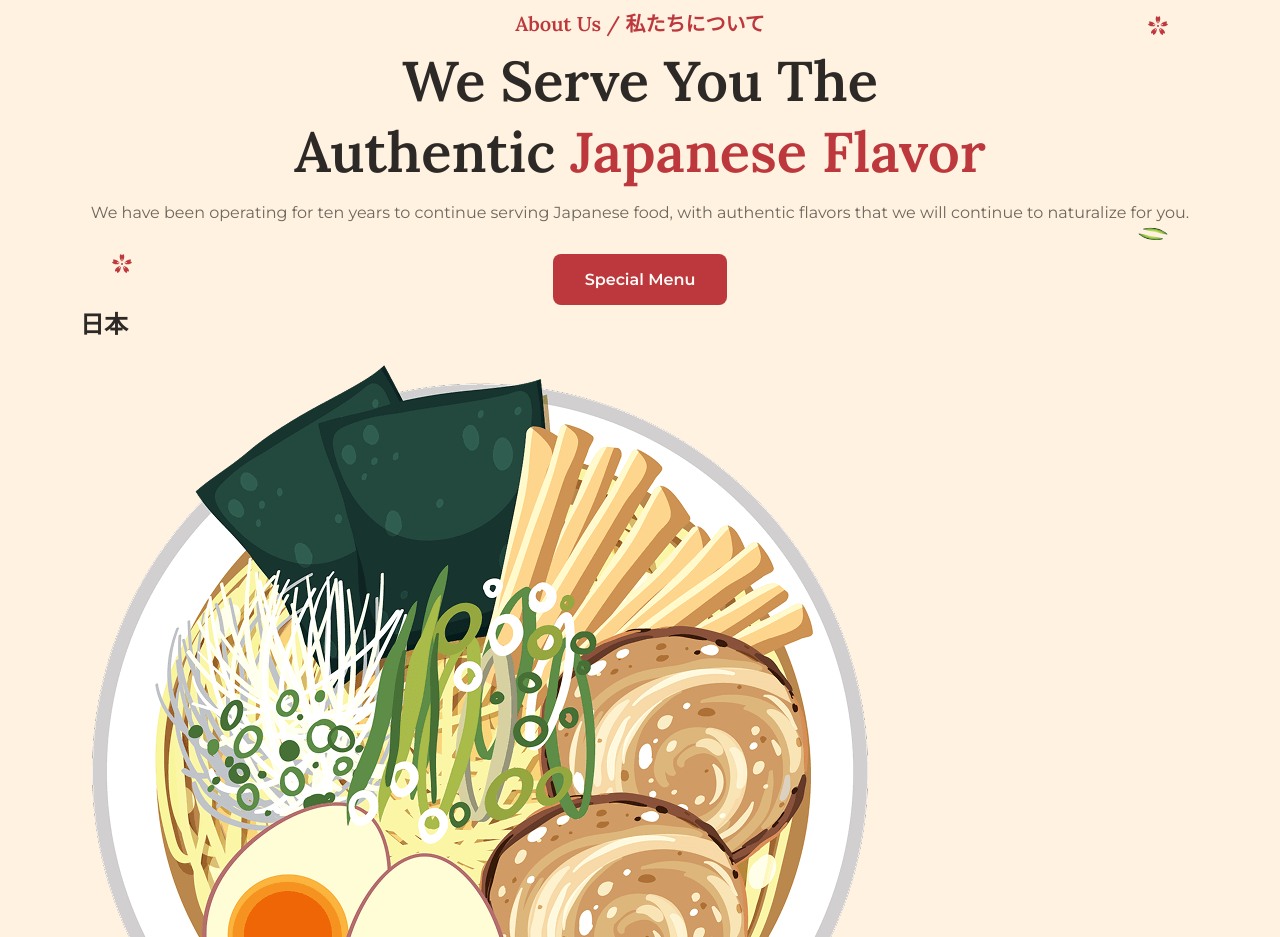
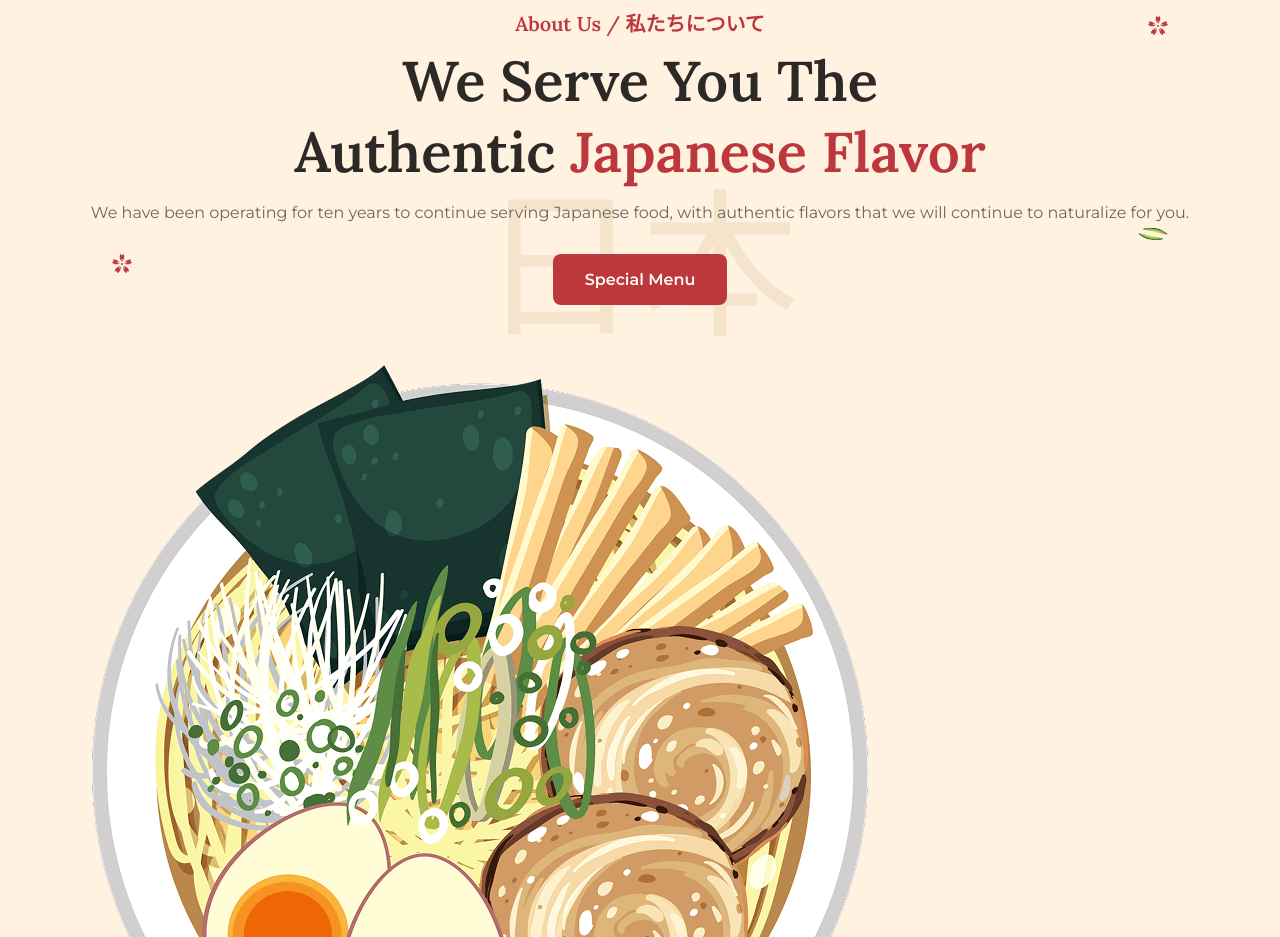
Before and after one commit to erickdc7/responsive-sushi-website-2, a plain HTML site: page index.html in a window 1280 px wide. Shown: the part 940-1877 px from the top of the page. Drawn offline with nearby package versions, Linux system fonts and the light colour scheme.

Commit message:
add text styles

```diff
--- a/assets/css/styles.css
+++ b/assets/css/styles.css
@@ -421,6 +421,16 @@ img {
   bottom: 4rem;
 }
 
+.about__text {
+  bottom: -4rem;
+  left: 0;
+  right: 0;
+  font-size: 10rem;
+  font-weight: var(--font-medium);
+  color: var(--body-color-alt);
+  z-index: -1;
+}
+
 /*=============== MENU SECTION ===============*/
 
 /* Swiper class */
```
